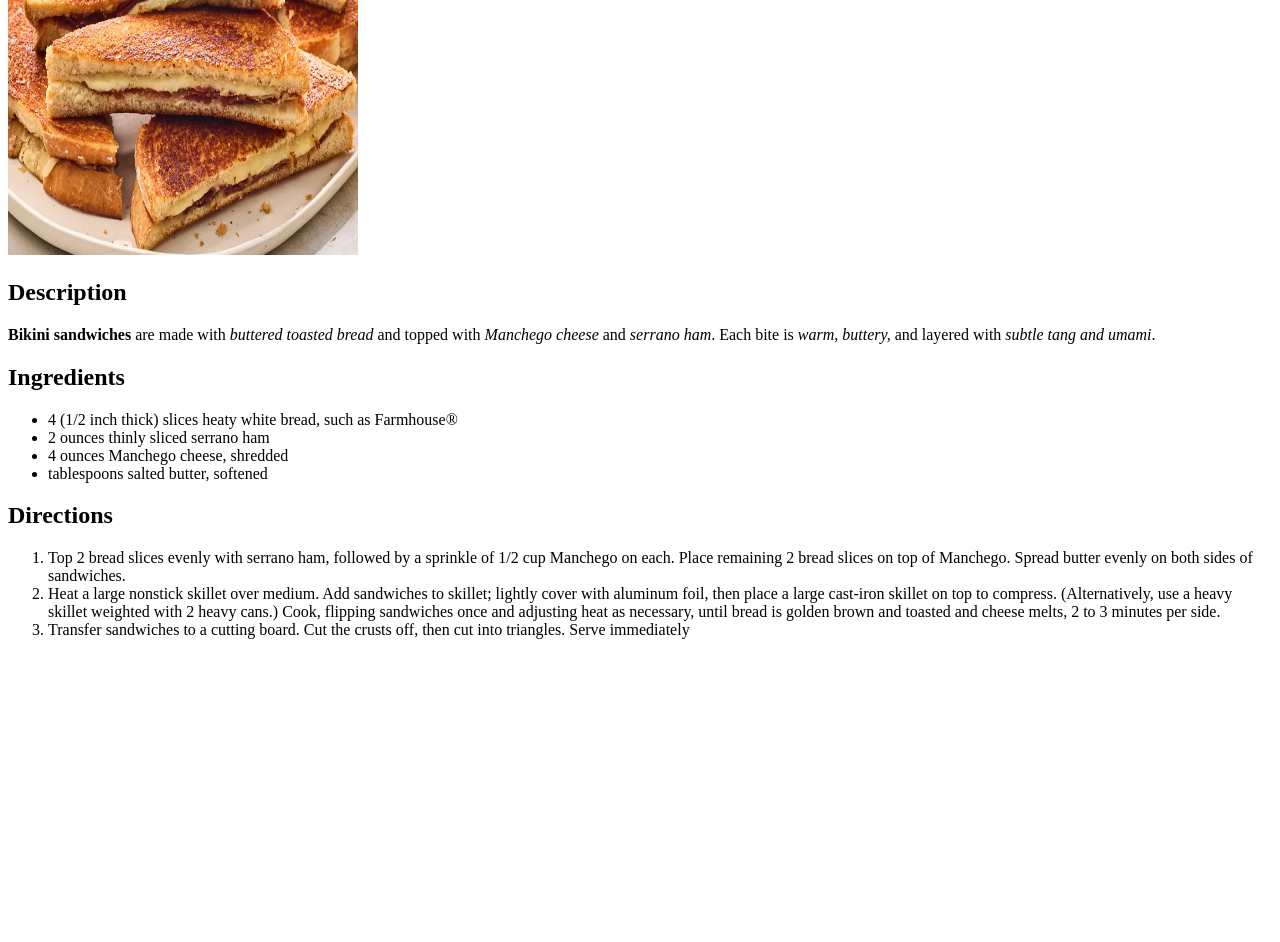
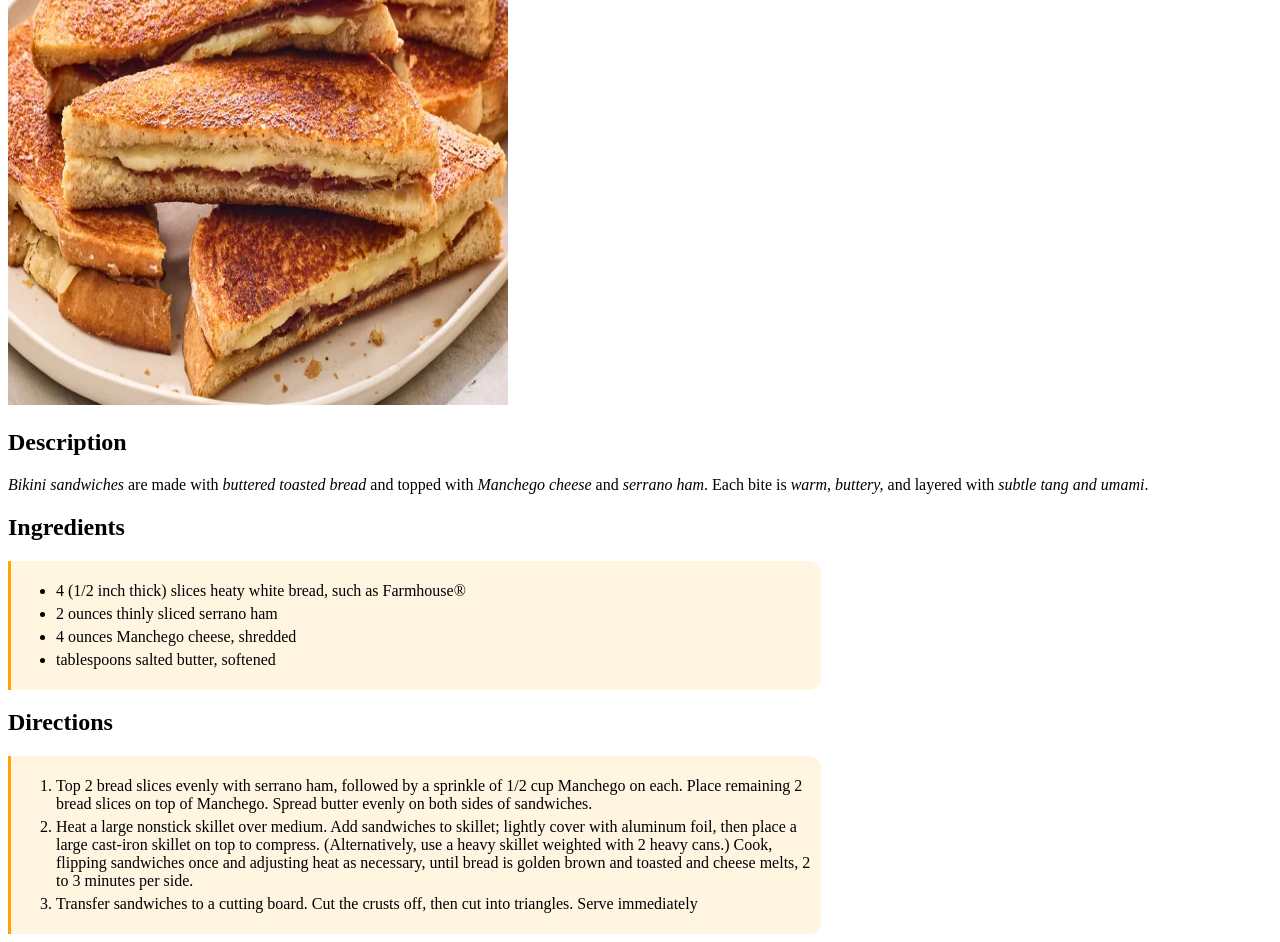
Before and after one commit to Josh-DK-git/odin-recipes, a plain HTML site: page recipes/sandwitch.html in a window 1280 px wide. Shown: the part 201-1143 px from the top of the page. Before the commit the page ends 856 px from the top, so only its background shows below. Drawn offline with Linux system fonts and the light colour scheme.

Commit message:
Added the class and css links

```diff
--- a/recipes/sandwitch.html
+++ b/recipes/sandwitch.html
@@ -3,6 +3,7 @@
 
 <head>
     <title>Bikini Sandwitches</title>
+    <link rel="stylesheet" href="../css/style.css">
     <meta charset="UTF-8">
 </head>
 
@@ -13,22 +14,25 @@
     <main>
 
         <h1>Bikini Sandwitches</h1>
-        <img src="../images/sandwitch.png" alt="Bikini Sandwitch" width="350" height="350">
+        <img src="../images/sandwitch.png" alt="Bikini Sandwitch" width="500" height="500">
         <!-- Photographer: Victor Protasio / Food Styling: Emily Nabors Hall / Prop Styling: Abby Armstrong -->
         <h2>Description</h2>
         <p>
-            <strong>Bikini sandwiches</strong> are made with <em>buttered toasted bread</em>
+            <em>Bikini sandwiches</em> are made with <em>buttered toasted bread</em>
             and topped with <em>Manchego cheese</em> and <em>serrano ham</em>. Each bite is <em>warm, buttery,</em>
             and layered with <em>subtle tang and umami</em>.
         </p>
         <h2>Ingredients</h2>
+        <div class="color">
             <ul>
                 <li>4 (1/2 inch thick) slices heaty white bread, such as Farmhouse®</li>
                 <li>2 ounces thinly sliced serrano ham</li>
                 <li>4 ounces Manchego cheese, shredded </li>
                 <li>tablespoons salted butter, softened</li>
             </ul>
+        </div>
         <h2>Directions</h2>
+        <div class="color">
             <ol>
                 <li>Top 2 bread slices evenly with serrano ham, followed by a sprinkle of 1/2 cup Manchego on each. Place
                     remaining 2 bread slices on top of Manchego. Spread butter evenly on both sides of sandwiches. </li>
@@ -39,6 +43,7 @@
                 <li>Transfer sandwiches to a cutting board. Cut the crusts off, then cut into triangles. Serve immediately
                 </li>
             </ol>
+        </div>
     </main>
     <footer></footer>
 </body>
```
Lines whose indentation alone changed are shown as unchanged.
